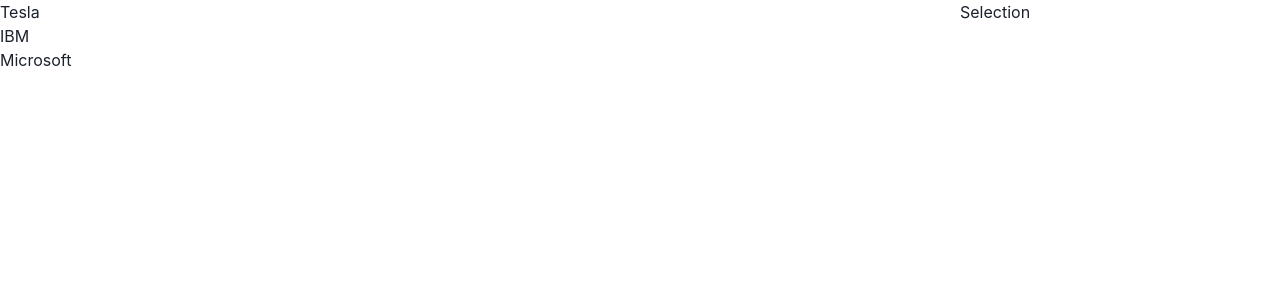
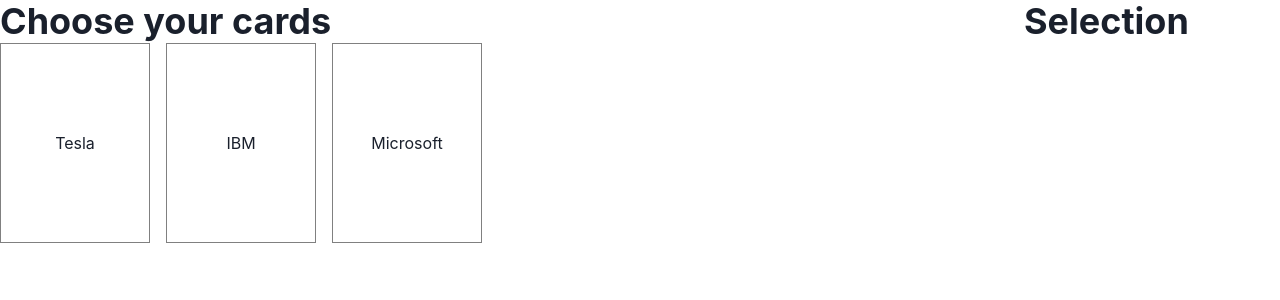
Before and after one commit to WhoSpeaks4Earth/Shawn, a React (Create React App) app: page / in a window 1280 px wide. Shown: the top 300 px of the page. Built offline with nearby package versions, Linux system fonts and the light colour scheme.

Commit message:
basic card selection

```diff
--- a/src/cards/Card.tsx
+++ b/src/cards/Card.tsx
@@ -1,9 +1,10 @@
 import { AspectRatio, Box } from "@chakra-ui/react"
 import { ICard } from "../models/ICard"
 
+
 export const Card = (props: ICard) => (
 
-    <AspectRatio maxW='150px' ratio={3 / 4}>
+    <AspectRatio maxW='150px' w='150px' ratio={3 / 4}>
         <Box border='1px solid gray'>
             {props.name}
         </Box>
--- a/src/cards/CardGame.tsx
+++ b/src/cards/CardGame.tsx
@@ -6,10 +6,6 @@
 import { PlayerCards } from "./PlayerCards";
 
 export const CardGame = () => {
-
-    const cardService = new CardDataService();
-    cardService.loadCards();
-    console.log(cardService.allCards);
 
     return (
         <CardSelection />
--- a/src/cards/CardSelection.tsx
+++ b/src/cards/CardSelection.tsx
@@ -1,25 +1,42 @@
-import { Box, GridItem, SimpleGrid } from "@chakra-ui/react";
+import { Box, Flex, GridItem, Heading, SimpleGrid } from "@chakra-ui/react";
 import { useState } from "react";
+import { ICard } from "../models/ICard";
 import { CardDataService } from "../services/card-data-service";
 import { Card } from "./Card";
+import { PlayerCards } from "./PlayerCards";
 
 
 export const CardSelection = () => {
 
-    // const [selection, setSelection] = useState([]);
+    const [selection, setSelection] = useState<ICard[]>([]);
 
+    // TODO: put into hook
     const cardService = new CardDataService();
     cardService.loadCards();
-    console.log(cardService.allCards);
 
-
+    const onCardClick = (e: any, card: ICard) => {
+        const existingCardIndex = selection.findIndex(c => c.name === card.name);
+        if (existingCardIndex > -1)
+        {
+            selection.splice(existingCardIndex, 1);
+            setSelection([...selection]);
+        }
+        else
+            setSelection([...selection, card]);
+    }
 
     return (
-        <SimpleGrid row={1} columns={4}>
-            <GridItem colSpan={3}>
-                {cardService.allCards.map((c) => <Box key={c.name}>{c.name}</Box>)}
+        <SimpleGrid columns={5}>
+            <GridItem colSpan={4}>
+            <Heading>Choose your cards</Heading>
+                <Flex gap={4}>
+                    {cardService.allCards.map((c) => <Box key={c.name} onClick={(e) => onCardClick(e, c)}><Card {...c} /></Box>)}
+                </Flex>
             </GridItem>
-            <GridItem>Selection</GridItem>
+            <GridItem>
+                <Heading>Selection</Heading>
+                <PlayerCards cards={selection} />
+            </GridItem>
         </SimpleGrid>
     )
 }
--- a/src/cards/PlayerCards.tsx
+++ b/src/cards/PlayerCards.tsx
@@ -1,10 +1,15 @@
-import { Box, VStack } from "@chakra-ui/react";
+import { Flex } from "@chakra-ui/react";
 import { ICard } from "../models/ICard";
 import { Card } from "./Card";
 
-export const PlayerCards = () => (
-    <>
-        {/* <Card {...exampleCard}  />
-        <Card {...exampleCard} /> */}
-    </>
-)
+
+export const PlayerCards = (props: {cards: ICard[]}) => {
+
+    console.log(props)
+
+    return (
+        <Flex direction='column' gap={2}>
+            {props.cards.map(c => <Card key={c.name} {...c} />)}
+        </Flex>
+    )
+}
--- a/src/models/ICard.ts
+++ b/src/models/ICard.ts
@@ -3,8 +3,5 @@
 
 export interface ICard {
     name: string,
-    rankIncomeStatement: ICardRank,
-    rankBalanceSheet: ICardRank,
-    rankCashFlow: ICardRank,
-    rankQualitative: ICardRank, // brand loyalty, # lawsuits, leadership personalities, etc
+    ranks: [ICardRank, ICardRank, ICardRank, ICardRank]
 }
--- a/src/services/card-data-service.ts
+++ b/src/services/card-data-service.ts
@@ -1,5 +1,5 @@
 import { ICard } from '../models/ICard';
-import { cardData } from './card-data';
+import { stockCardsDeck } from './card-data';
 
 interface ICardDataService {
     allCards: ICard[],
@@ -11,7 +11,7 @@
     readonly allCards: ICard[] = [];
 
     loadCards(): void {
-        this.allCards.push(...cardData);
+        this.allCards.push(...stockCardsDeck);
     }
 
 
--- a/src/services/card-data.ts
+++ b/src/services/card-data.ts
@@ -1,25 +1,16 @@
 import { ICard } from "../models/ICard";
 
-export const cardData: ICard[] = [
+export const stockCardsDeck: ICard[] = [
     {
         name: 'Tesla',
-        rankIncomeStatement: 5,
-        rankBalanceSheet: 5,
-        rankCashFlow: 5,
-        rankQualitative: 5
+        ranks: [5, 5, 5, 5]
     },
     {
         name: 'IBM',
-        rankIncomeStatement: 5,
-        rankBalanceSheet: 5,
-        rankCashFlow: 5,
-        rankQualitative: 5
+        ranks: [5, 5, 5, 5]
     },
     {
         name: 'Microsoft',
-        rankIncomeStatement: 5,
-        rankBalanceSheet: 5,
-        rankCashFlow: 5,
-        rankQualitative: 5
+        ranks: [5, 5, 5, 5]
     },
 ]
```
